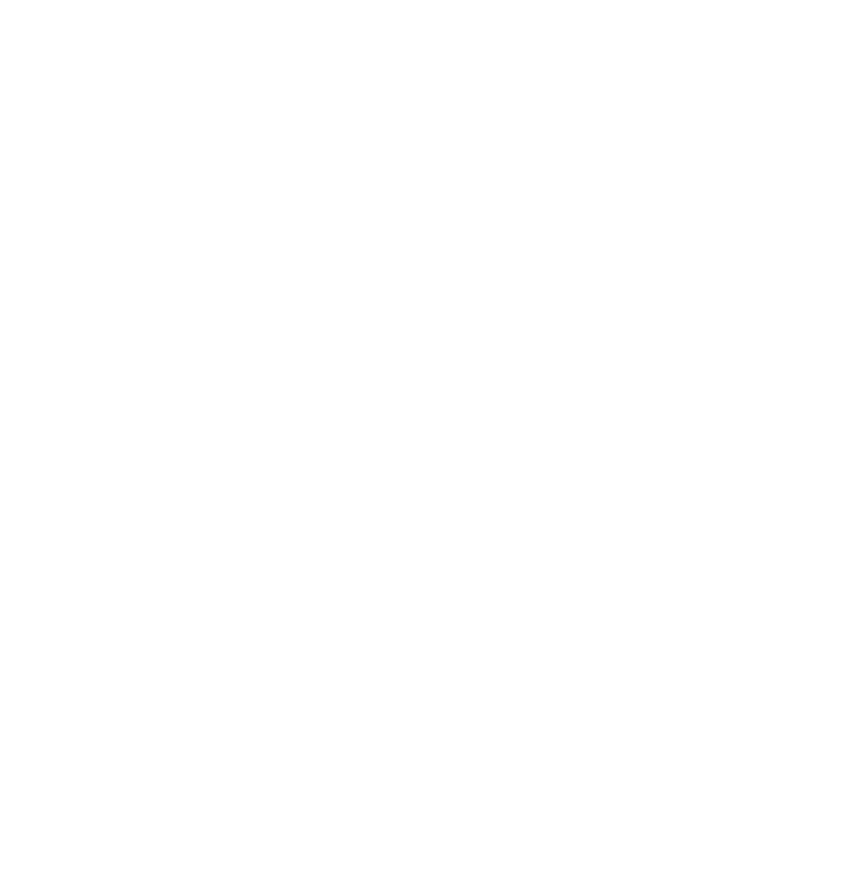
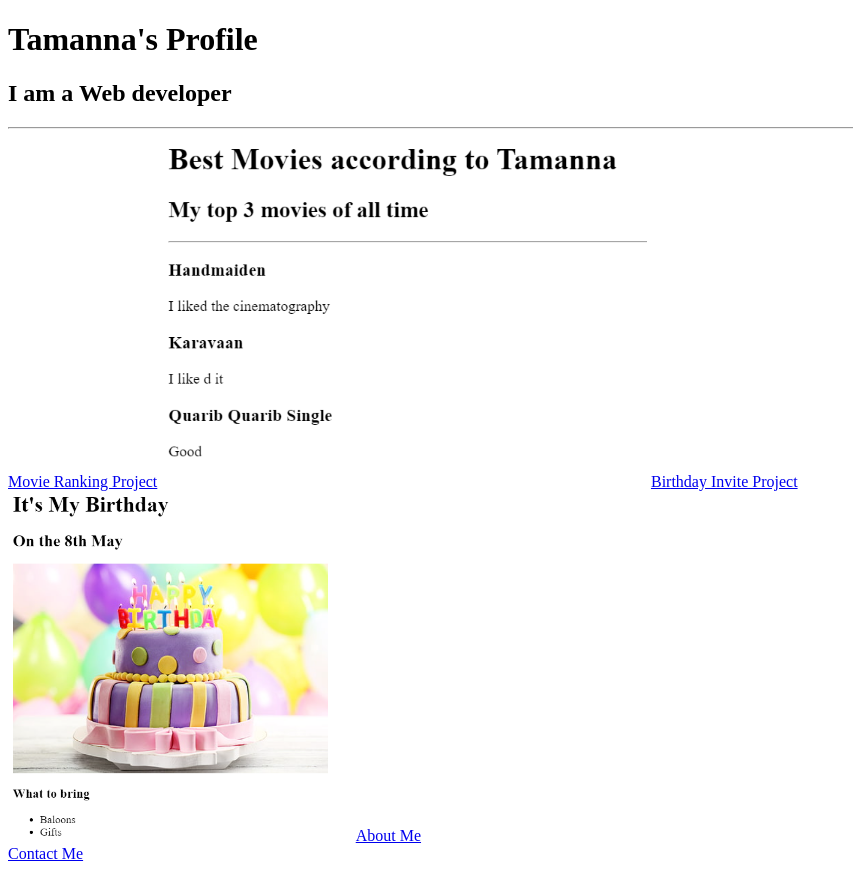
Before and after one commit to Tam-exe/portfolio_html, a plain HTML site: page index.html in a window 1280 px wide. Shown: the whole page, without its empty margins (0-853 px from the left). Before the commit the page ends 800 px from the top, so only its background shows below. Drawn offline with Linux system fonts and the light colour scheme.

Commit message:
Update index.html

```diff
--- a/index.html
+++ b/index.html
@@ -13,3 +13,23 @@ HINT for TODO 6: You can use the height attribute set to 200 to make the image s
 https://developer.mozilla.org/en-US/docs/Web/HTML/Element/img#attr-height -->
 
 <!-- TODO 7: Add the Contact Me and About Me page links -->
+<!DOCTYPE html>
+<html lang="en">
+<head>
+    <meta charset="UTF-8">
+    <meta name="viewport" content="width=device-width, initial-scale=1.0">
+    <title>Document</title>
+</head>
+<body>
+    <h1>Tamanna's Profile</h1>
+    <h2>I am a Web developer</h2>
+    <hr>
+    <a href="./public/movie-ranking.html">Movie Ranking Project</a>
+    <img src="./assets/images/movie.png" height="350"/>
+    <a href="./public/birthday-invite.html">Birthday Invite Project</a><br>
+    <img src="./assets/images/birthdayinvite.png" height="350"/>
+    <a href="./public/about.html">About Me</a><br>
+    <a href="./public/contact.html">Contact Me</a><br>
+
+</body>
+</html>
```
